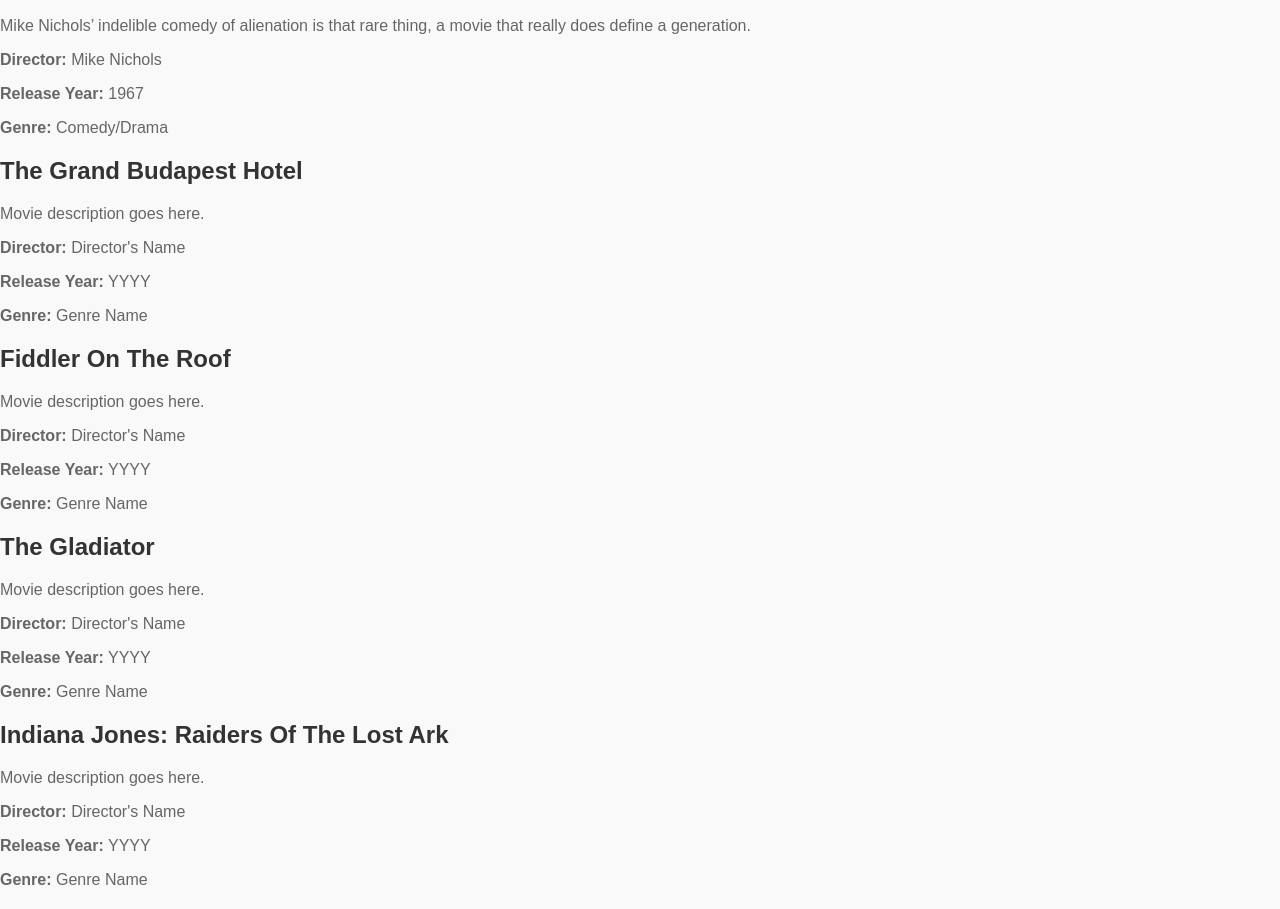
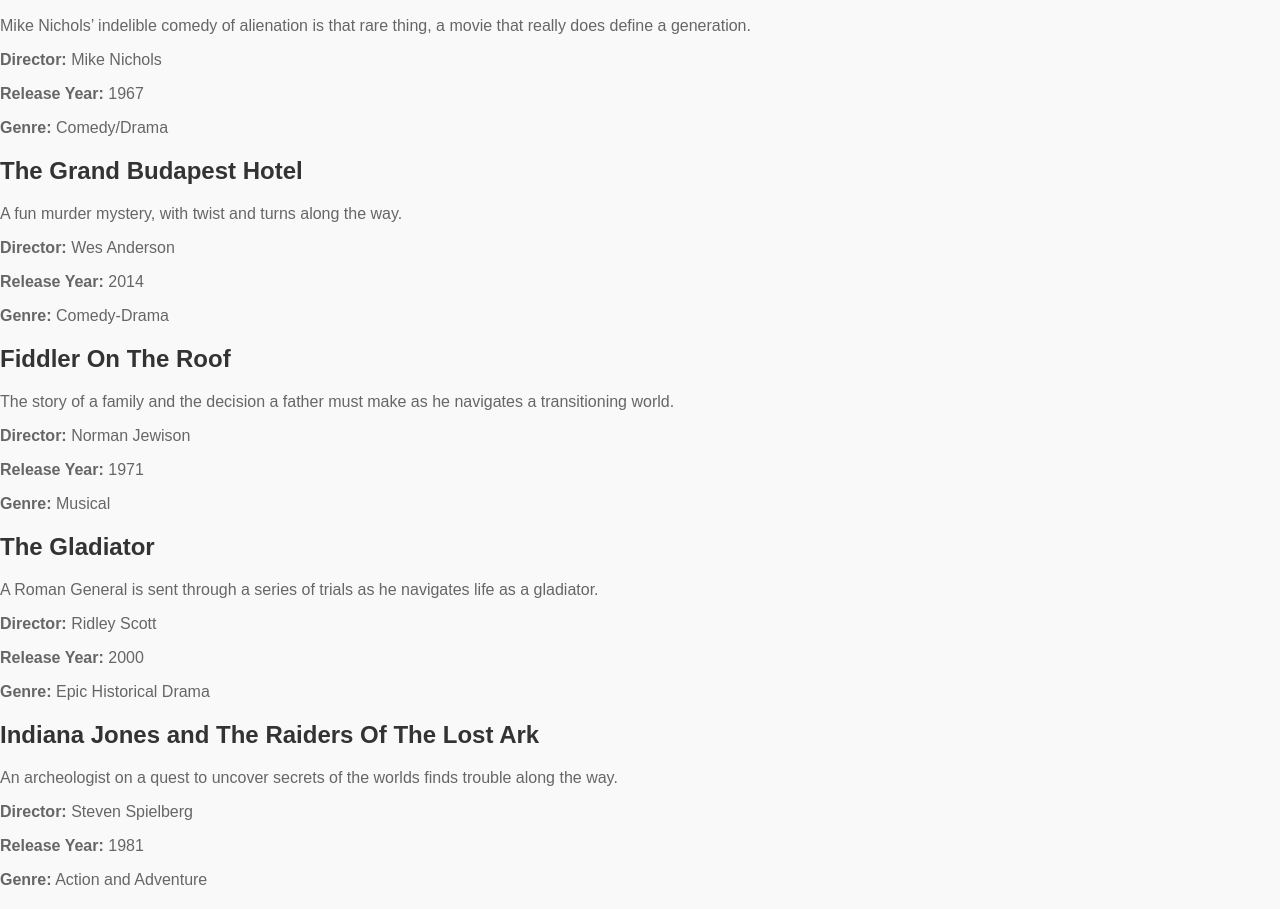
Before and after one commit to HireBen/IntermediateHtml, a plain HTML site: page index.html in a window 1280 px wide. Shown: the part 147-1056 px from the top of the page. Drawn offline with Linux system fonts and the light colour scheme.

Commit message:
Update index.html

```diff
--- a/index.html
+++ b/index.html
@@ -63,32 +63,32 @@
         </li>
         <li id="movie2">
             <h2>The Grand Budapest Hotel</h2>
-            <p>Movie description goes here.</p>
-            <p><strong>Director:</strong> Director's Name</p>
-            <p><strong>Release Year:</strong> YYYY</p>
-            <p><strong>Genre:</strong> Genre Name</p>
+            <p>A fun murder mystery, with twist and turns along the way.</p>
+            <p><strong>Director:</strong> Wes Anderson</p>
+            <p><strong>Release Year:</strong> 2014</p>
+            <p><strong>Genre:</strong> Comedy-Drama</p>
         </li>
         <!-- Repeat the above structure for the other 8 movies -->
          <li id="movie3">
             <h2>Fiddler On The Roof</h2>
-            <p>Movie description goes here.</p>
-            <p><strong>Director:</strong> Director's Name</p>
-            <p><strong>Release Year:</strong> YYYY</p>
-            <p><strong>Genre:</strong> Genre Name</p>
+            <p>The story of a family and the decision a father must make as he navigates a transitioning world.</p>
+            <p><strong>Director:</strong>  Norman Jewison</p>
+            <p><strong>Release Year:</strong> 1971</p>
+            <p><strong>Genre:</strong> Musical</p>
         </li>
          <li id="movie4">
             <h2>The Gladiator</h2>
-            <p>Movie description goes here.</p>
-            <p><strong>Director:</strong> Director's Name</p>
-            <p><strong>Release Year:</strong> YYYY</p>
-            <p><strong>Genre:</strong> Genre Name</p>
+            <p>A Roman General is sent through a series of trials as he navigates life as a gladiator.</p>
+            <p><strong>Director:</strong> Ridley Scott</p>
+            <p><strong>Release Year:</strong> 2000</p>
+            <p><strong>Genre:</strong> Epic Historical Drama</p>
         </li>
          <li id="movie5">
-            <h2>Indiana Jones: Raiders Of The Lost Ark</h2>
-            <p>Movie description goes here.</p>
-            <p><strong>Director:</strong> Director's Name</p>
-            <p><strong>Release Year:</strong> YYYY</p>
-            <p><strong>Genre:</strong> Genre Name</p>
+            <h2>Indiana Jones and The Raiders Of The Lost Ark</h2>
+            <p>An archeologist on a quest to uncover secrets of the worlds finds trouble along the way.</p>
+            <p><strong>Director:</strong> Steven Spielberg</p>
+            <p><strong>Release Year:</strong> 1981</p>
+            <p><strong>Genre:</strong> Action and Adventure</p>
         </li>
     </ul>
 </body>
```
